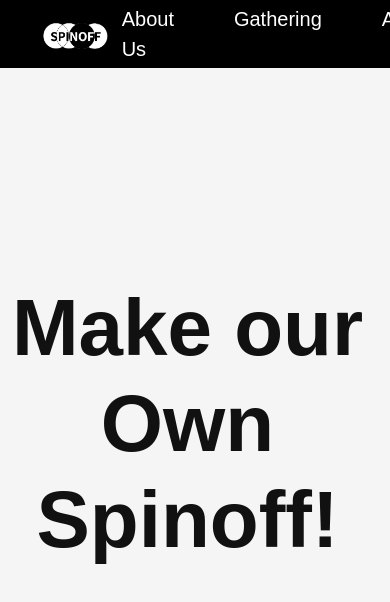
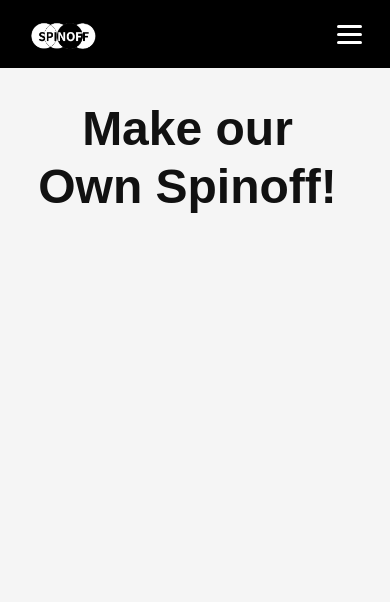
Before and after one commit to MIngJjuu/MakeourownSpinoff, a React (Vite) app: page / in a window 390 px wide. Shown: the top 602 px of the page. Built offline with nearby package versions, Linux system fonts and the light colour scheme; a web font is replaced by a local one.

Commit message:
apply 반응형 페이지 조정 및 navbar 모바일 반응형 화면 조정, 링크 연결

```diff
--- a/src/App.css
+++ b/src/App.css
@@ -35,6 +35,7 @@
   display: flex;
   align-items: center;
   justify-content: flex-end;
+  gap: 20px; /* 인스타그램과 햄버거 사이 간격 */
 }
 
 /* 로고 */
@@ -106,3 +107,123 @@
   margin: 0 auto;
   width: 100%;
 }
+
+/* ── 햄버거 메뉴 스타일 ── */
+
+/* 햄버거 버튼 */
+.hamburger-btn {
+  display: none;
+  flex-direction: column;
+  gap: 5px;
+  background: none;
+  border: none;
+  cursor: pointer;
+  padding: 8px;
+}
+
+.hamburger-btn span {
+  width: 25px;
+  height: 3px;
+  background-color: white;
+  transition: 0.3s;
+  border-radius: 2px;
+}
+
+/* 모바일 메뉴 */
+.mobile-menu {
+  position: fixed;
+  top: 68px;
+  right: -100%;
+  width: 70%;
+  max-width: 300px;
+  height: calc(100vh - 68px);
+  background-color: #000;
+  transition: right 0.3s ease;
+  z-index: 99;
+  padding: 40px 0;
+  display: flex;
+  flex-direction: column;
+  gap: 0;
+}
+
+.mobile-menu.open {
+  right: 0;
+}
+
+.mobile-menu-item {
+  color: white;
+  text-decoration: none;
+  font-size: 18px;
+  font-weight: 500;
+  padding: 20px 30px;
+  border-bottom: 1px solid #333;
+  transition: background-color 0.2s;
+}
+
+.mobile-menu-item:hover {
+  background-color: #1a1a1a;
+  color: #e74c3c;
+}
+
+/* 오버레이 */
+.menu-overlay {
+  position: fixed;
+  top: 68px;
+  left: 0;
+  width: 100%;
+  height: calc(100vh - 68px);
+  background-color: rgba(0, 0, 0, 0.5);
+  z-index: 98;
+}
+
+/* 반응형 표시/숨김 */
+.desktop-only {
+  display: flex;
+}
+
+.mobile-only {
+  display: none;
+}
+
+.desktop-menu {
+  display: flex;
+}
+
+/* 태블릿 & 모바일만 */
+@media (max-width: 768px) {
+  /* navbar를 flexbox로 변경 */
+  .navbar {
+    display: flex;
+    justify-content: space-between; /* 로고 왼쪽, 햄버거 오른쪽 */
+    padding: 0 20px;
+  }
+
+  /* 데스크톱 메뉴 숨김 */
+  .desktop-menu {
+    display: none !important;
+  }
+
+  /* 인스타그램 로고 숨김 */
+  .desktop-only {
+    display: none !important;
+  }
+
+  /* 햄버거 버튼 표시 */
+  .mobile-only {
+    display: flex !important;
+  }
+
+  .hamburger-btn {
+    display: flex !important;
+  }
+
+  /* 메인 타이틀 크기 조정 */
+  .main-title {
+    font-size: 48px;
+    padding: 0 20px;
+  }
+
+  .main {
+    padding-top: 100px;
+  }
+}
--- a/src/components/Navbar.jsx
+++ b/src/components/Navbar.jsx
@@ -1,36 +1,67 @@
-import React from 'react';
+import React, { useState } from 'react';
 import { Link } from 'react-router-dom';
 import '../App.css';
 
 function Navbar() {
+  const [isMenuOpen, setIsMenuOpen] = useState(false);
+
   const handleInstagramClick = () => {
     window.open('https://www.instagram.com/makeurownspinoff?igsh=MThybXJtcTgwdW9ycw==', '_blank');
   };
 
+  const toggleMenu = () => {
+    setIsMenuOpen(!isMenuOpen);
+  };
+
+  const closeMenu = () => {
+    setIsMenuOpen(false);
+  };
+
   return (
+    <>
       <nav className="navbar">
+        {/* 로고 */}
         <div className="navbar-left">
           <Link to="/" className="main-logo">
             <img src="/images/logo.png" alt="Spinoff Logo" />
           </Link>
         </div>
 
-      <div className="menu">
+        {/* 데스크톱 메뉴 */}
+        <div className="menu desktop-menu">
           <Link to="/about" className="menu-item">About Us</Link>
           <Link to="/gathering" className="menu-item">Gathering</Link>
           <Link to="/apply" className="menu-item">Apply</Link>
         </div>
 
+        {/* 인스타그램 */}
         <div className="navbar-right">
-        <div className="instagram-link">
+          <div className="instagram-link desktop-only">
             <img
               src="https://upload.wikimedia.org/wikipedia/commons/a/a5/Instagram_icon.png"
               alt="Instagram"
               onClick={handleInstagramClick}
             />
           </div>
+          {/* 햄버거 버튼 */}
+          <button className="hamburger-btn mobile-only" onClick={toggleMenu}>
+            <span></span>
+            <span></span>
+            <span></span>
+          </button>
         </div>
       </nav>
+
+      {/* 모바일 메뉴 */}
+      <div className={`mobile-menu ${isMenuOpen ? 'open' : ''}`}>
+        <Link to="/AboutUs" className="mobile-menu-item" onClick={closeMenu}>About Us</Link>
+        <Link to="/Gathering" className="mobile-menu-item" onClick={closeMenu}>Gathering</Link>
+        <Link to="/Apply" className="mobile-menu-item" onClick={closeMenu}>Apply</Link>
+      </div>
+
+      {/* 오버레이 */}
+      {isMenuOpen && <div className="menu-overlay" onClick={closeMenu}></div>}
+    </>
   );
 }
 
--- a/src/pages/Apply.css
+++ b/src/pages/Apply.css
@@ -1,7 +1,6 @@
 /* ── Apply Page ── */
 .apply-page {
   min-height: 100vh;
-  min-width: 900px; /* ← 추가: 이 이하로 줄어들지 않음 */
   background-color: #f5f5f5;
   padding-top: 72px; /* navbar 높이 */
   display: flex;
@@ -12,17 +11,18 @@
 .apply-main {
   display: grid;
   grid-template-columns: 1fr 1fr;
-  gap: 0;
+  gap: 40px;
   flex: 1;
   padding: 45px 80px 40px;
   margin: 0 auto;
-  width: 1200px; /* ← max-width, margin: auto 제거하고 고정 너비로 */
+  max-width: 1200px;
+  width: 100%;
   box-sizing: border-box;
 }
 
 /* ── 좌측: FAQ ── */
 .apply-faq {
-  padding-right: 0px;
+  padding-right: 20px;
 }
 
 .faq-heading {
@@ -110,9 +110,9 @@
   font-size: 0.9rem;
   font-weight: 700;
   letter-spacing: 0.06em;
-  border-radius: 4px; /* 둥근 정도 */
-  transition: background 0.2s ease, transform 0.4s ease; /* ← transform 추가 */
-  white-space: nowrap; /* 텍스트 줄바꿈 방지 */
+  border-radius: 4px;
+  transition: background 0.2s ease, transform 0.4s ease;
+  white-space: nowrap;
 }
 
 .poster-form-btn:hover {
@@ -127,10 +127,10 @@
   font-size: 1rem;
   color: #333;
   border-top: 1px solid #e0e0e0;
-  max-width: 1200px; /* ← max-width, margin: auto 제거하고 고정 너비로 */
-  margin: 0 auto; /* 가운데 정렬 유지 위해 margin: auto 유지 */
-  width: 100%; /* 너비 100%로 유지, max-width로 최대 너비 제한 */
-  box-sizing: border-box; /* 패딩 포함 너비 계산 */
+  max-width: 1200px;
+  margin: 0 auto;
+  width: 100%;
+  box-sizing: border-box;
 }
 
 .contact-label {
@@ -199,18 +199,70 @@
 }
 
 /* ── 반응형 ── */
-@media (max-width: 768px) {
+@media (max-width: 900px) {
   .apply-main {
     grid-template-columns: 1fr;
-    padding: 40px 24px 32px;
+    padding: 40px 40px 32px;
+    gap: 50px;
   }
 
   .apply-faq {
     padding-right: 0;
-    margin-bottom: 40px;
   }
 
-  .apply-poster-col {
-    align-items: center;
+  .faq-heading {
+    font-size: 1.5rem;
   }
 }
+
+@media (max-width: 768px) {
+  .apply-main {
+    padding: 40px 24px 32px;
+  }
+
+  .faq-heading {
+    font-size: 1.4rem;
+    margin-bottom: 30px;
+  }
+
+  .faq-q {
+    font-size: 0.95rem;
+  }
+
+  .faq-a {
+    font-size: 0.85rem;
+  }
+
+  .apply-poster {
+    max-width: 280px;
+  }
+
+  .poster-form-btn {
+    padding: 10px 28px;
+    font-size: 0.85rem;
+  }
+}
+
+@media (max-width: 480px) {
+  .apply-main {
+    padding: 30px 20px 24px;
+    gap: 40px;
+  }
+
+  .faq-heading {
+    font-size: 1.3rem;
+  }
+
+  .faq-list {
+    gap: 24px;
+  }
+
+  .apply-poster {
+    max-width: 240px;
+  }
+
+  .apply-contact {
+    font-size: 0.9rem;
+    padding: 16px 20px 32px;
+  }
+}
```
Lines whose indentation alone changed are shown as unchanged.
